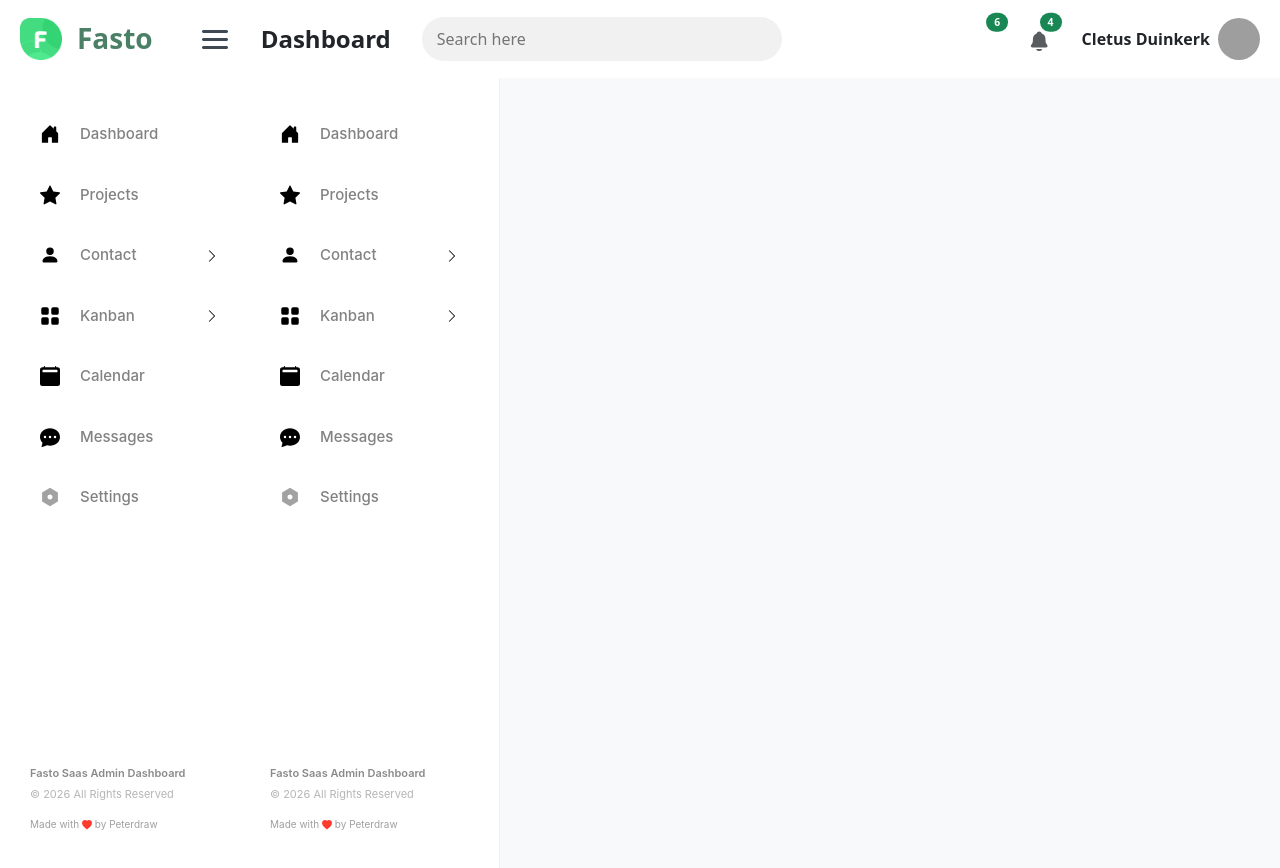
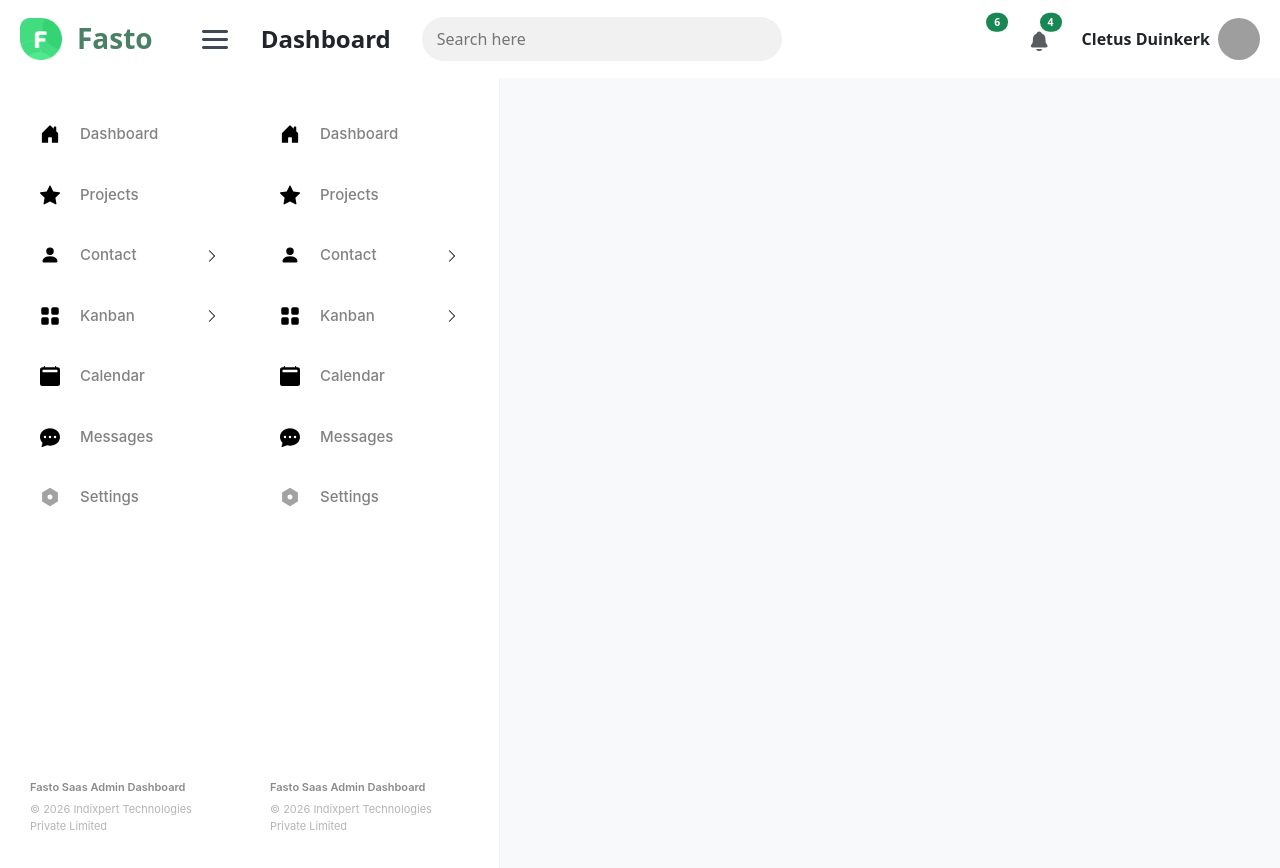
Before and after one commit to SumitYadav97/Fasto_Dashboard, a Next.js app: page /Sidebar in a window 1280 px wide. Shown: the top 868 px of the page. Built offline with nearby package versions, Linux system fonts and the light colour scheme; grey boxes are pictures that could not be loaded.

Commit message:
sidebar footer name changes

```diff
--- a/app/(dashboard)/Sidebar/page.js
+++ b/app/(dashboard)/Sidebar/page.js
@@ -109,7 +109,6 @@ const Sidebar = ({ isOpen = true }) => {
             </span>
             <span className="link-text">Messages</span>
           </Link>
-
           {/* Settings */}
           <Link
             href="/setting"
@@ -122,14 +121,11 @@ const Sidebar = ({ isOpen = true }) => {
           </Link>
         </div>
       </div>
-
       {/* Footer Branding Area */}
       <div className="sidebar-footer">
         <p className="footer-title">Fasto Saas Admin Dashboard</p>
-        <p className="footer-copy">© 2026 All Rights Reserved</p>
-        <p className="footer-author">
-          Made with <span className="heart-icon"><BsFillHeartFill /></span> by Peterdraw
-        </p>
+        <p className="footer-copy">© 2026 Indixpert Technologies Private Limited</p>
+
       </div>
     </div>
   );
```
